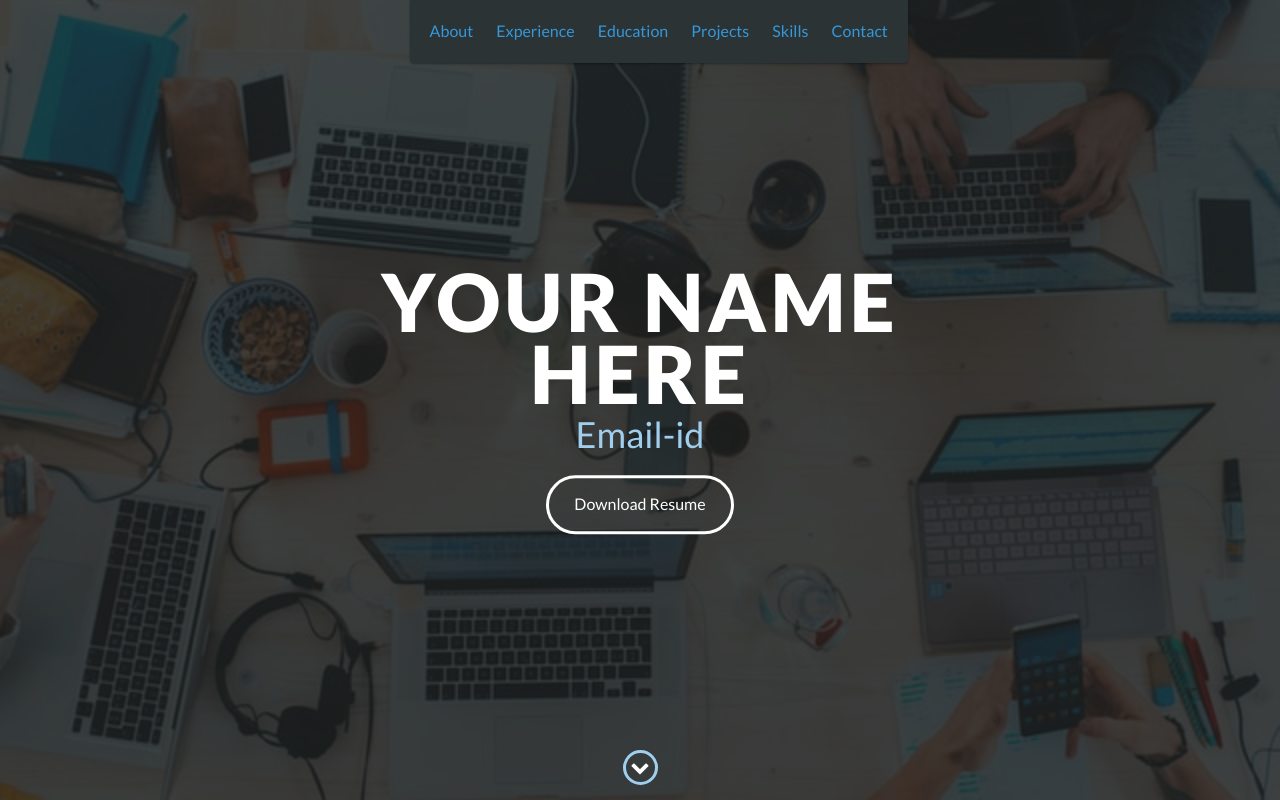
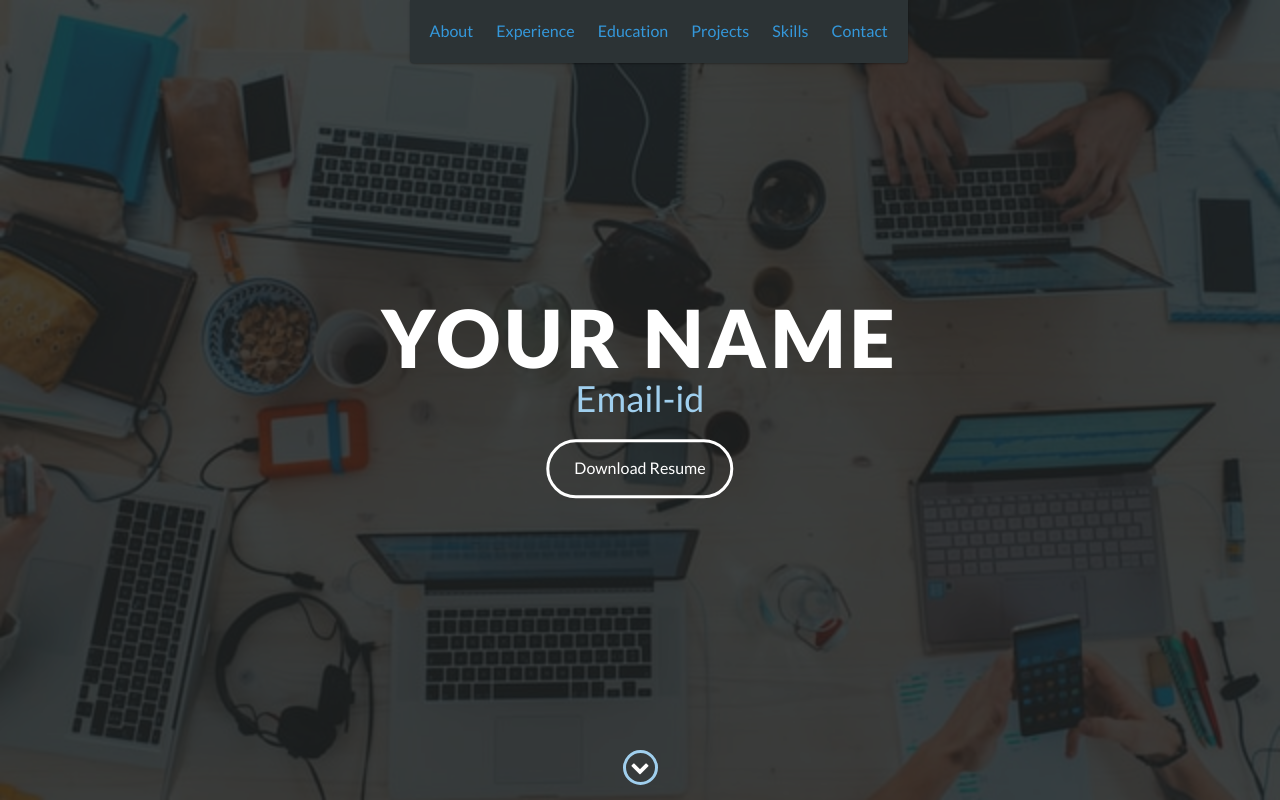
Before and after one commit to sarveshwaran1678/Online_Portfolio, a website: page index.html in a window 1280 px wide. Shown: the top 800 px of the page. Drawn offline with nearby package versions, Linux system fonts and the light colour scheme.

Commit message:
spelling of here

```diff
--- a/index.html
+++ b/index.html
@@ -48,7 +48,7 @@
 
     <div id="lead">
         <div id="lead-content">
-            <h1> Your Name here </h1>
+            <h1> Your Name </h1>
             <h2> Email-id </h2>
             <a href="#" class="btn-rounded-white">Download Resume</a>
         </div>
```
